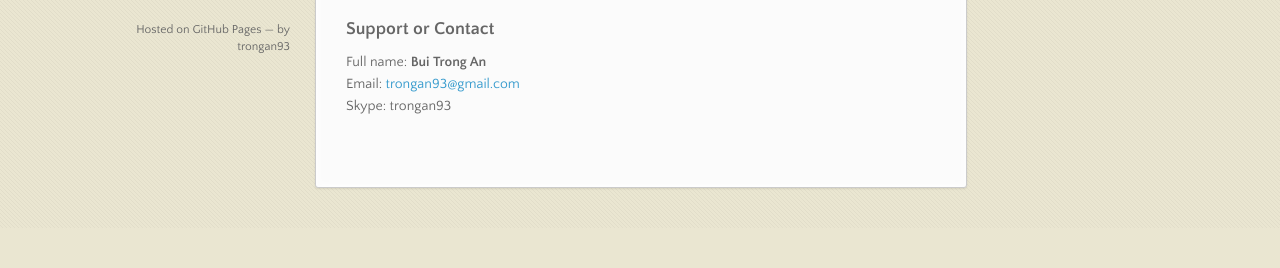
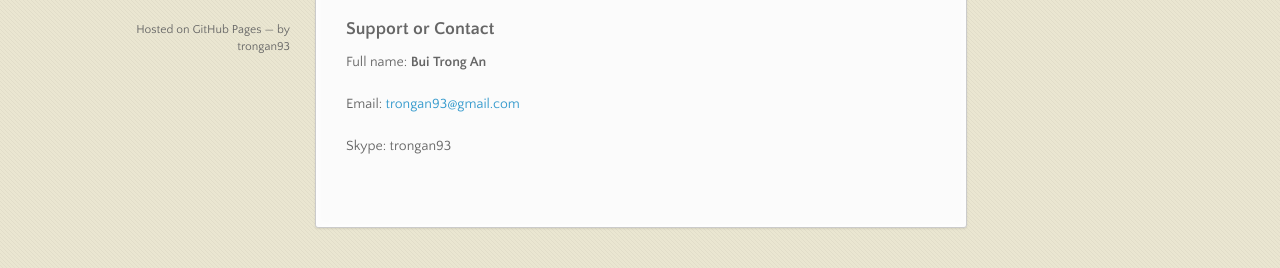
Before and after one commit to trongan93/trongan93.github.io, a plain HTML site: page index.html in a window 1280 px wide. Shown: the part 705-973 px from the top of the page. Before the commit the page ends 933 px from the top, so only its background shows below. Drawn offline with nearby package versions, Linux system fonts and the light colour scheme.

Commit message:
Update index.html

```diff
--- a/index.html
+++ b/index.html
@@ -46,9 +46,9 @@ My name is An, I'm developer. I graduated from Ho Chi Minh University of Educati
 <h3>
 <a id="support-or-contact" class="anchor" href="#support-or-contact" aria-hidden="true"><span aria-hidden="true" class="octicon octicon-link"></span></a>Support or Contact</h3>
 
-<p>Full name: <b>Bui Trong An</b> <br/>
-Email: <a href="mailto:trongan93@gmail.com">trongan93@gmail.com</a> <br/>
-Skype: trongan93</p>
+<p>Full name: <b>Bui Trong An</b> </p>
+<p>Email: <a href="mailto:trongan93@gmail.com">trongan93@gmail.com</a> </p>
+<p>Skype: trongan93</p>
       </section>
       <footer>
         <p><small>Hosted on GitHub Pages &mdash; by trongan93</small></p>
```
